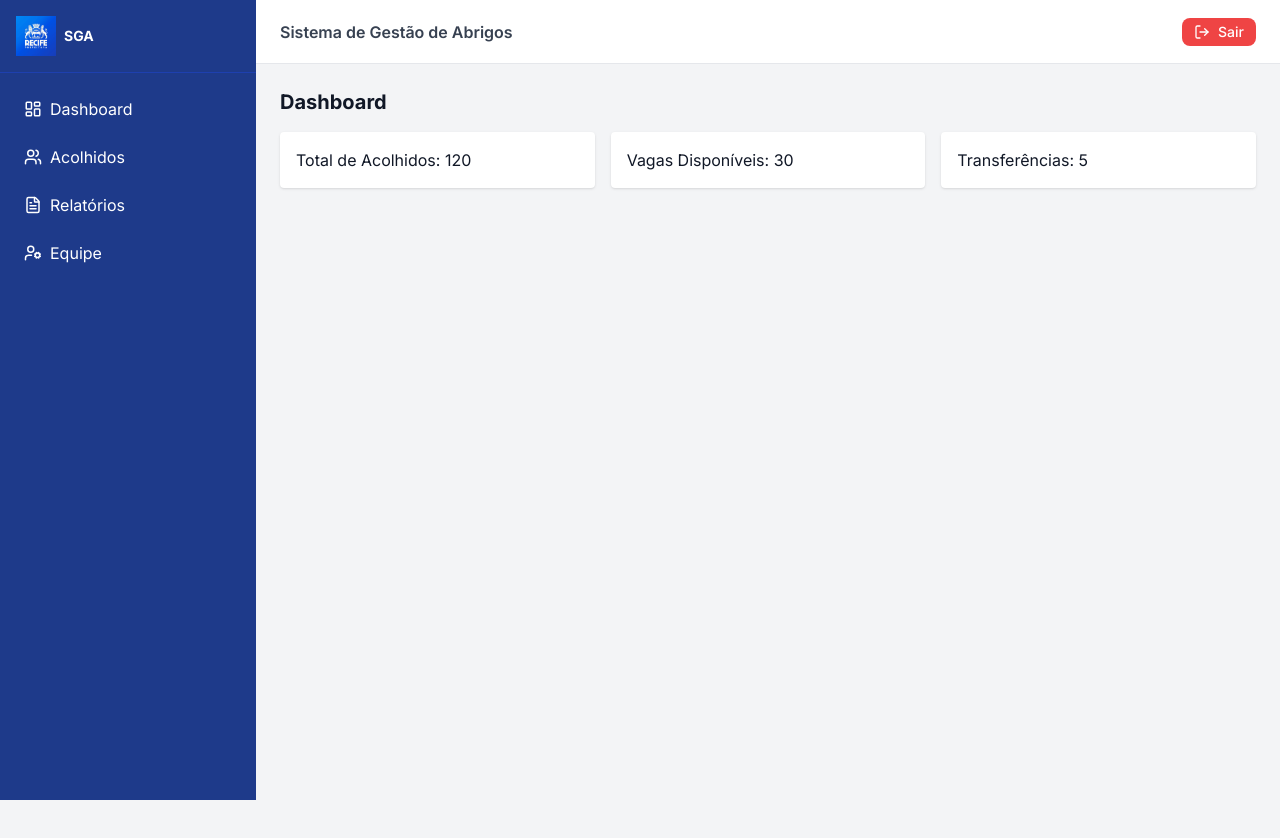
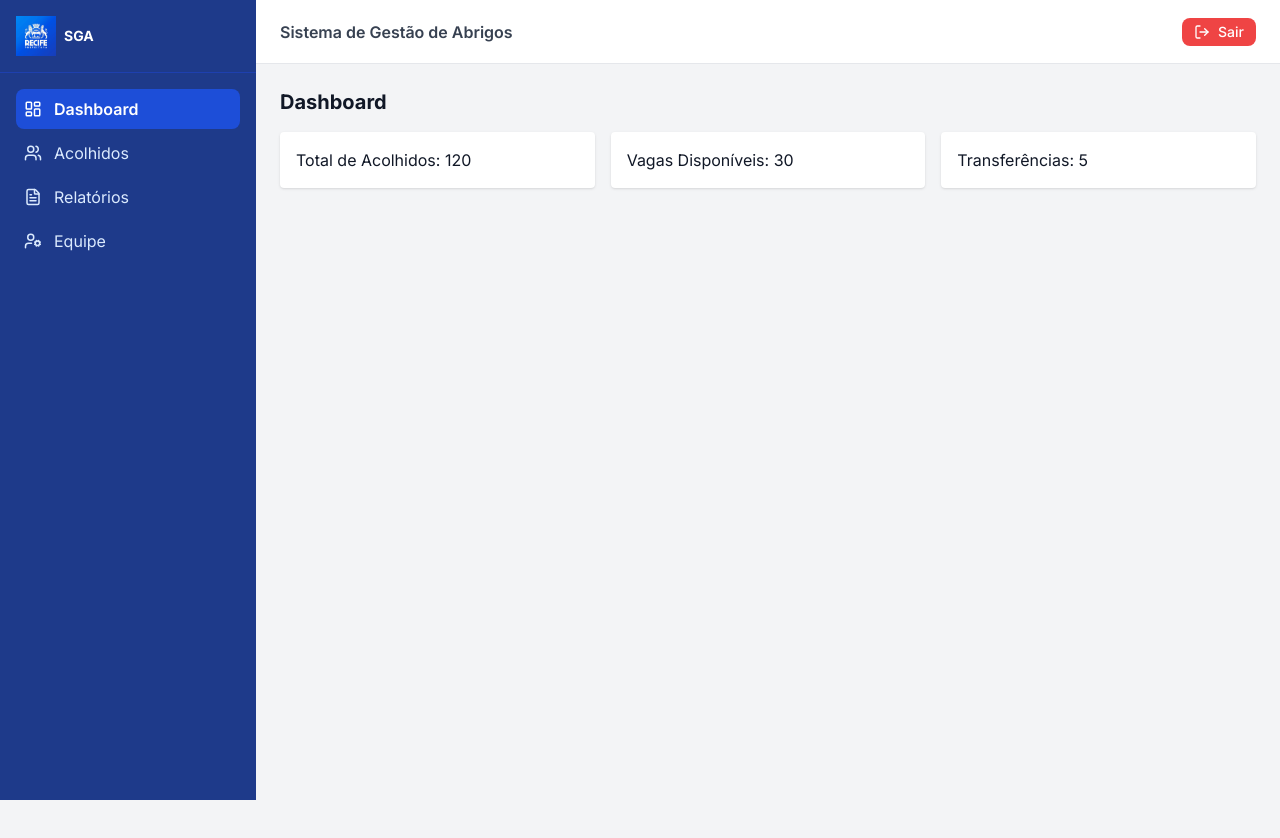
Before and after one commit to RafaSport/sga, a Next.js app: page / in a window 1280 px wide. Shown: the top 838 px of the page. Built offline with nearby package versions, Linux system fonts and the light colour scheme; no server answers.

Commit message:
feat: melhora sidebar com destaque de rota ativa

```diff
--- a/src/components/layout/Sidebar.tsx
+++ b/src/components/layout/Sidebar.tsx
@@ -2,49 +2,95 @@
 
 import { FileText, LayoutDashboard, UserCog, Users } from 'lucide-react';
 import Link from 'next/link';
+import { usePathname } from 'next/navigation';
+
+/*
+========================================================
+SIDEBAR DO SISTEMA
+
+Responsável pela navegação principal.
+
+REGRAS:
+- Destacar rota ativa
+- Manter consistência visual
+- Ser escalável (novos módulos)
+
+========================================================
+*/
+
+// ==========================
+// CONFIGURAÇÃO DO MENU
+// ==========================
+const menuItems = [
+    {
+        label: 'Dashboard',
+        href: '/',
+        icon: LayoutDashboard,
+    },
+    {
+        label: 'Acolhidos',
+        href: '/acolhidos',
+        icon: Users,
+    },
+    {
+        label: 'Relatórios',
+        href: '/relatorios',
+        icon: FileText,
+    },
+    {
+        label: 'Equipe',
+        href: '/equipe',
+        icon: UserCog,
+    },
+];
 
 export default function Sidebar() {
+    // Hook do Next para saber a rota atual
+    const pathname = usePathname();
+
     return (
         <aside className="w-64 h-screen bg-blue-900 text-white flex flex-col">
-            {/* Logo */}
+            {/* ==========================
+               LOGO
+            ========================== */}
             <div className="p-4 border-b border-blue-800 flex items-center gap-2">
-                <img src="/images/logo_recife.jpg" className="h-10" />
+                <img
+                    src="/images/logo_recife.jpg"
+                    alt="Prefeitura"
+                    className="h-10"
+                />
                 <span className="font-bold text-sm">SGA</span>
             </div>
 
-            {/* Menu */}
-            <nav className="flex-1 p-4 space-y-2">
-                <Link
-                    href="/"
-                    className="flex items-center gap-2 p-2 rounded hover:bg-blue-800 transition"
-                >
-                    <LayoutDashboard size={18} />
-                    Dashboard
-                </Link>
+            {/* ==========================
+               MENU
+            ========================== */}
+            <nav className="flex-1 p-4 space-y-1">
+                {menuItems.map((item) => {
+                    // verifica se é a rota ativa
+                    const isActive = pathname === item.href;
 
-                <Link
-                    href="/acolhidos"
-                    className="flex items-center gap-2 p-2 rounded hover:bg-blue-800 transition"
-                >
-                    <Users size={18} />
-                    Acolhidos
-                </Link>
+                    const Icon = item.icon;
 
-                <Link
-                    href="/relatorios"
-                    className="flex items-center gap-2 p-2 rounded hover:bg-blue-800 transition"
-                >
-                    <FileText size={18} />
-                    Relatórios
-                </Link>
+                    return (
+                        <Link
+                            key={item.href}
+                            href={item.href}
+                            className={`
+                                flex items-center gap-3 p-2 rounded-lg transition
 
-                <Link
-                    href="/equipe"
-                    className="flex items-center gap-2 p-2 rounded hover:bg-blue-800 transition"
-                >
-                    <UserCog size={18} />
-                    Equipe
-                </Link>
+                                ${
+                                    isActive
+                                        ? 'bg-blue-700 font-semibold'
+                                        : 'hover:bg-blue-800 text-blue-100'
+                                }
+                            `}
+                        >
+                            <Icon size={18} />
+                            {item.label}
+                        </Link>
+                    );
+                })}
             </nav>
         </aside>
     );
```
